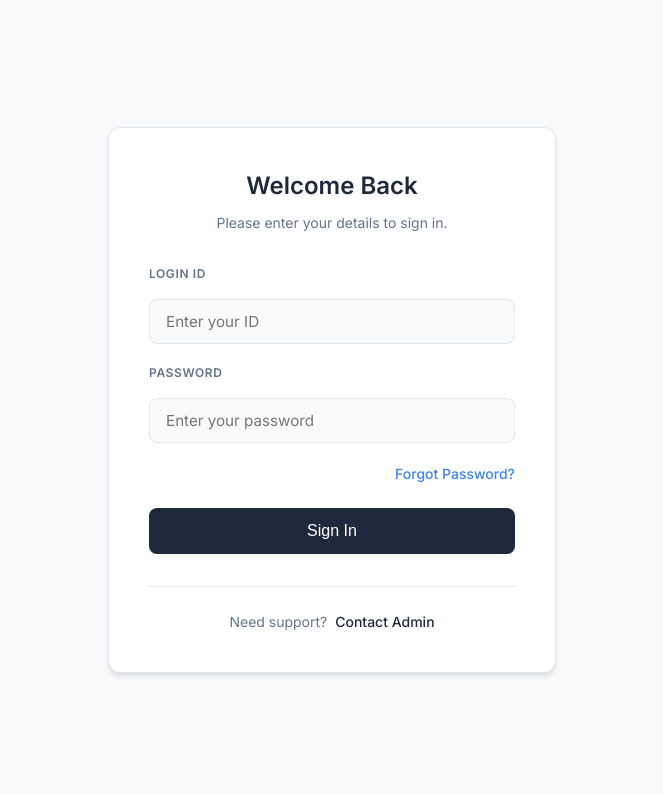
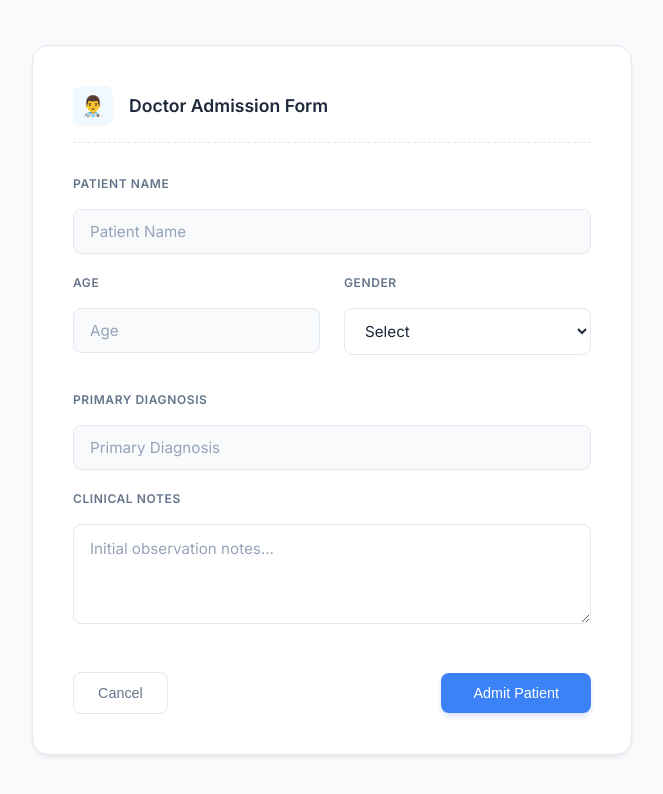
Before and after one commit to VhoraZishan/CareFlowNexus, a React (Vite) app in the folder frontend/: page /patients/doctor-admit in a window 1280 px wide. Before the commit this address led to /. Shown: the top 794 px of the page, without its empty margins (308-971 px from the left). Built offline with nearby package versions, Linux system fonts and the light colour scheme.

Commit message:
Doctor Dashboard and Admin Dashboard log out button and session created for security.

```diff
--- a/frontend/src/App.jsx
+++ b/frontend/src/App.jsx
@@ -5,6 +5,7 @@ import Dashboard from './components/Dashboard';
 import NewPatient from './components/NewPatient';
 import PatientList from './components/PatientList';
 import DoctorDashboard from './components/DoctorDashboard';
+import DoctorAdmitPatient from './components/DoctorAdmitPatient';
 
 function App() {
   return (
@@ -15,6 +16,7 @@ function App() {
         <Route path="/patients/new" element={<NewPatient />} />
         <Route path="/patients" element={<PatientList />} />
         <Route path="/doctor-dashboard" element={<DoctorDashboard />} />
+        <Route path="/patients/doctor-admit" element={<DoctorAdmitPatient />} />
         {/* Redirect unknown routes to login for now */}
         <Route path="*" element={<Navigate to="/" replace />} />
       </Routes>
--- a/frontend/src/components/Dashboard.jsx
+++ b/frontend/src/components/Dashboard.jsx
@@ -33,10 +33,20 @@ const Dashboard = () => {
                     waitTime: { value: '14m', change: 'Avg', isPositive: true }       // Mocked
                 });
 
-                // Mock activity for now as tasks API might be empty or different format
-                setActivity([
-                    { id: 1, type: 'admission', title: 'System Ready', desc: 'Dashboard loaded successfully', time: 'Now' },
-                ]);
+                // Process recent activity from real patients
+                const sortedPatients = [...patients].sort((a, b) =>
+                    new Date(b.created_at || 0) - new Date(a.created_at || 0)
+                ).slice(0, 5);
+
+                const recentActivities = sortedPatients.map((p, index) => ({
+                    id: p.patient_id || index,
+                    type: 'admission',
+                    title: 'New Patient Registered',
+                    desc: `${p.name} (Age: ${p.age})`,
+                    time: p.created_at ? new Date(p.created_at).toLocaleDateString() : 'Just now'
+                }));
+
+                setActivity(recentActivities.length > 0 ? recentActivities : []);
 
             } catch (error) {
                 console.error('Loader error:', error);
--- /dev/null
+++ b/frontend/src/components/DoctorAdmitPatient.jsx
@@ -0,0 +1,129 @@
+import React, { useState } from 'react';
+import { useNavigate } from 'react-router-dom';
+import { api } from '../api/client';
+import './NewPatient.css'; // Reusing styles for consistency
+import './DoctorDashboard.css'; // For layout container if needed
+
+const DoctorAdmitPatient = () => {
+    const navigate = useNavigate();
+    const [loading, setLoading] = useState(false);
+    const [formData, setFormData] = useState({
+        name: '',
+        age: '',
+        gender: '',
+        diagnosis: '',
+        notes: ''
+    });
+
+    const handleChange = (e) => {
+        setFormData({ ...formData, [e.target.name]: e.target.value });
+    };
+
+    const handleSubmit = async (e) => {
+        e.preventDefault();
+        setLoading(true);
+        try {
+            const userStr = localStorage.getItem('user');
+            if (!userStr) throw new Error("No active session");
+            const user = JSON.parse(userStr);
+
+            // Doctors create patients differently - perhaps directly admitting them?
+            // For now, aligning with the existing API structure but tailored for doctor input
+            // The backend currently restricts creation to receptionists.
+            // We might need to update backend permissions or use a different endpoint.
+            // Assuming we reuse createPatient for now but with different UI intent.
+
+            const patientData = {
+                user_id: user.user_id,
+                name: formData.name,
+                age: parseInt(formData.age),
+                gender: formData.gender,
+                medical_history: [`Diagnosis: ${formData.diagnosis}`, `Notes: ${formData.notes}`],
+                special_needs: []
+            };
+
+            await api.createPatient(patientData);
+            navigate('/doctor-dashboard');
+        } catch (error) {
+            console.error(error);
+            alert("Failed to admit patient. Ensure you have permissions.");
+        } finally {
+            setLoading(false);
+        }
+    };
+
+    return (
+        <div className="doctor-layout" style={{ justifyContent: 'center', alignItems: 'center', height: '100vh', overflowY: 'auto' }}>
+            <div className="form-card" style={{ width: '100%', maxWidth: '600px', padding: '0' }}>
+                <div className="form-section">
+                    <div className="section-header">
+                        <span className="section-icon user-icon">👨‍⚕️</span>
+                        <h3>Doctor Admission Form</h3>
+                    </div>
+
+                    <form onSubmit={handleSubmit}>
+                        <div className="form-group">
+                            <label>Patient Name</label>
+                            <input
+                                className="form-input"
+                                name="name"
+                                placeholder="Patient Name"
+                                required
+                                onChange={handleChange}
+                            />
+                        </div>
+                        <div className="form-grid" style={{ gridTemplateColumns: '1fr 1fr', marginTop: '1rem' }}>
+                            <div className="form-group" style={{ gridColumn: 'span 1' }}>
+                                <label>Age</label>
+                                <input
+                                    className="form-input"
+                                    name="age"
+                                    type="number"
+                                    placeholder="Age"
+                                    required
+                                    onChange={handleChange}
+                                />
+                            </div>
+                            <div className="form-group" style={{ gridColumn: 'span 1' }}>
+                                <label>Gender</label>
+                                <select className="form-select" name="gender" required onChange={handleChange} defaultValue="">
+                                    <option value="" disabled>Select</option>
+                                    <option value="male">Male</option>
+                                    <option value="female">Female</option>
+                                </select>
+                            </div>
+                        </div>
+                        <div className="form-group" style={{ marginTop: '1rem' }}>
+                            <label>Primary Diagnosis</label>
+                            <input
+                                className="form-input"
+                                name="diagnosis"
+                                placeholder="Primary Diagnosis"
+                                required
+                                onChange={handleChange}
+                            />
+                        </div>
+                        <div className="form-group" style={{ marginTop: '1rem' }}>
+                            <label>Clinical Notes</label>
+                            <textarea
+                                className="form-textarea"
+                                name="notes"
+                                placeholder="Initial observation notes..."
+                                onChange={handleChange}
+                            ></textarea>
+                        </div>
+
+                        <div className="form-footer" style={{ marginTop: '2rem', padding: '1rem 0 0 0', background: 'none', borderTop: 'none' }}>
+                            <button type="button" className="btn-cancel" onClick={() => navigate('/doctor-dashboard')}>Cancel</button>
+                            <button type="submit" className="btn-create" disabled={loading}>
+                                {loading ? 'Admitting...' : 'Admit Patient'}
+                            </button>
+                        </div>
+                    </form>
+                </div>
+            </div>
+        </div>
+    );
+};
+
+export default DoctorAdmitPatient;
--- a/frontend/src/components/DoctorDashboard.css
+++ b/frontend/src/components/DoctorDashboard.css
@@ -389,15 +389,21 @@
     color: #1e293b;
 }
 
+.card-actions {
+    display: flex;
+    gap: 0.75rem;
+    margin-top: 1rem;
+}
+
 .btn-view-details {
-    width: 100%;
+    flex: 1;
     background-color: #2563eb;
     color: white;
     border: none;
-    padding: 0.75rem;
+    padding: 0.65rem;
     border-radius: 0.5rem;
     font-weight: 600;
-    font-size: 0.9rem;
+    font-size: 0.85rem;
     cursor: pointer;
     transition: background 0.2s;
 }
@@ -405,3 +411,21 @@
 .btn-view-details:hover {
     background-color: #1d4ed8;
 }
+
+.btn-request-discharge {
+    flex: 1;
+    background-color: white;
+    color: #ef4444;
+    border: 1px solid #fee2e2;
+    padding: 0.65rem;
+    border-radius: 0.5rem;
+    font-weight: 600;
+    font-size: 0.85rem;
+    cursor: pointer;
+    transition: all 0.2s;
+}
+
+.btn-request-discharge:hover {
+    background-color: #fef2f2;
+    border-color: #ef4444;
+}
--- a/frontend/src/components/DoctorDashboard.jsx
+++ b/frontend/src/components/DoctorDashboard.jsx
@@ -1,53 +1,54 @@
-import React, { useState } from 'react';
+import React, { useState, useEffect } from 'react';
 import { useNavigate } from 'react-router-dom';
+import { api } from '../api/client';
 import './DoctorDashboard.css';
 
 const DoctorDashboard = () => {
     const navigate = useNavigate();
+    const [patients, setPatients] = useState([]);
+    const [loading, setLoading] = useState(true);
 
-    // Mock data based on the screenshot
-    const patients = [
-        {
-            id: 1,
-            name: "Robert Chen",
-            age: 45,
-            gender: "Male",
-            ward: "Ward A - Bed 12",
-            diagnosis: "Acute Appendicitis",
-            status: "Critical",
-            admitted: "08:30 AM",
-            discharge: "2:00 PM Tomorrow",
-            dischargeLabel: "Tomorrow"
-        },
-        {
-            id: 2,
-            name: "Sarah Miller",
-            age: 62,
-            gender: "Female",
-            ward: "Ward B - Bed 04",
-            diagnosis: "Pneumonia",
-            status: "Stable",
-            admitted: "11:15 AM",
-            discharge: "09:00 AM Thursday",
-            dischargeLabel: "Thursday"
-        },
-        {
-            id: 3,
-            name: "David Wilson",
-            age: 38,
-            gender: "Male",
-            ward: "Ward C - Bed 21",
-            diagnosis: "Post-Op Recovery (Knee)",
-            status: "Observing",
-            admitted: "Yesterday",
-            discharge: "6:00 PM Tonight",
-            dischargeLabel: "Tonight"
-        }
-    ];
+    useEffect(() => {
+        const fetchPatients = async () => {
+            try {
+                const userStr = localStorage.getItem('user');
+                if (!userStr) {
+                    navigate('/');
+                    return;
+                }
+                const user = JSON.parse(userStr);
+                const data = await api.getPatients(user.user_id);
+                // Filter for "undercare" status as requested
+                setPatients(data.filter(p => p.status?.toLowerCase() === 'undercare'));
+            } catch (err) {
+                console.error("Failed to load patients", err);
+            } finally {
+                setLoading(false);
+            }
+        };
+
+        fetchPatients();
+    }, [navigate]);
+
+    const handleLogout = () => {
+        localStorage.removeItem('user');
+        navigate('/');
+    };
+
+    // Helper to extract display data
+    const getDiagnosis = (p) => {
+        if (p.admission && p.admission.diagnosis) return p.admission.diagnosis;
+        if (p.medical_history && p.medical_history.length > 0) return p.medical_history[0];
+        return "Under Observation";
+    };
+
+    const getWard = (p) => {
+        if (p.admission && p.admission.room) return `Ward ${p.admission.room}`;
+        return "Unassigned";
+    };
 
     return (
         <div className="doctor-layout">
-            {/* Sidebar */}
             <aside className="doc-sidebar">
                 <div className="doc-logo">CareFlow Nexus</div>
                 <nav className="doc-nav">
@@ -59,12 +60,13 @@ const DoctorDashboard = () => {
                     <button className="doc-nav-item">
                         <span className="icon">⚙️</span> Settings
                     </button>
+                    <button className="doc-nav-item" onClick={handleLogout} style={{ color: '#ef4444' }}>
+                        <span className="icon">🚪</span> Logout
+                    </button>
                 </div>
             </aside>
 
-            {/* Main Content */}
             <main className="doc-main">
-                {/* Top Header */}
                 <header className="doc-header">
                     <div className="doc-profile">
                         <div className="doc-avatar-circle"></div>
@@ -82,28 +84,25 @@ const DoctorDashboard = () => {
                     </div>
 
                     <div className="doc-actions">
-                        <button className="btn-admit" onClick={() => navigate('/patients/new')}>
+                        <button className="btn-admit" onClick={() => navigate('/patients/doctor-admit')}>
                             <span className="icon-plus">➕</span> Admit Patient
                         </button>
                         <button className="btn-bell">🔔</button>
                     </div>
                 </header>
 
-                {/* Dashboard Content */}
                 <div className="doc-content">
                     <div className="content-header">
                         <h1>My Admitted Patients</h1>
-                        <p>3 Admitted Patients under your care today</p>
+                        <p>{patients.length} Admitted Patients under your care</p>
                     </div>
 
                     <div className="patient-cards-grid">
-                        {patients.map(patient => (
-                            <div className="patient-card" key={patient.id}>
+                        {loading ? <p>Loading patients...</p> : patients.length === 0 ? <p>No patients currently under care.</p> : patients.map(patient => (
+                            <div className="patient-card" key={patient.patient_id}>
                                 <div className="card-top">
                                     <span className="active-badge">ACTIVE ADMISSION</span>
-                                    <span className={`status-tag ${patient.status.toLowerCase()}`}>
-                                        {patient.status.toUpperCase()}
-                                    </span>
+                                    <span className="status-tag stable">UNDER CARE</span>
                                 </div>
 
                                 <div className="card-header">
@@ -113,14 +112,14 @@ const DoctorDashboard = () => {
 
                                 <div className="card-row ward-info">
                                     <span className="icon">🛏️</span>
-                                    <span>{patient.ward}</span>
+                                    <span>{getWard(patient)}</span>
                                 </div>
 
                                 <div className="card-row diagnosis-section">
                                     <div className="icon-box">🏥</div>
                                     <div className="diagnosis-info">
                                         <span className="label">REASON FOR ADMISSION</span>
-                                        <span className="value">{patient.diagnosis}</span>
+                                        <span className="value">{getDiagnosis(patient)}</span>
                                     </div>
                                 </div>
 
@@ -129,21 +128,28 @@ const DoctorDashboard = () => {
                                         <span className="icon-arrow-in">Login</span>
                                         <div className="time-details">
                                             <span className="label">ADMITTED</span>
-                                            <span className="value">{patient.admitted}</span>
+                                            <span className="value">
+                                                {patient.created_at ? new Date(patient.created_at).toLocaleDateString() : 'Today'}
+                                            </span>
                                         </div>
                                     </div>
                                     <div className="time-block right">
                                         <span className="icon-arrow-out">Logout</span>
                                         <div className="time-details">
                                             <span className="label">DISCHARGE</span>
-                                            <span className="value">{patient.discharge}</span>
+                                            <span className="value">--</span>
                                         </div>
                                     </div>
                                 </div>
 
-                                <button className="btn-view-details">
-                                    View Details
-                                </button>
+                                <div className="card-actions">
+                                    <button className="btn-view-details">
+                                        View Details
+                                    </button>
+                                    <button className="btn-request-discharge">
+                                        Request Discharge
+                                    </button>
+                                </div>
                             </div>
                         ))}
                     </div>
--- a/frontend/src/components/Layout.css
+++ b/frontend/src/components/Layout.css
@@ -52,7 +52,8 @@
     gap: 0.25rem;
 }
 
-.nav-item {
+.nav-item,
+.nav-item_logout {
     padding: 0.75rem 1rem;
     text-align: left;
     background: none;
@@ -67,6 +68,11 @@
     display: flex;
     align-items: center;
     gap: 0.75rem;
+}
+
+.nav-item_logout:hover {
+    background-color: #fef2f2;
+    color: #ef4444;
 }
 
 .nav-item:hover {
--- a/frontend/src/components/Layout.jsx
+++ b/frontend/src/components/Layout.jsx
@@ -1,10 +1,22 @@
-import React from 'react';
+import React, { useEffect } from 'react';
 import { useNavigate, useLocation } from 'react-router-dom';
 import './Layout.css';
 
 const Layout = ({ children, title, actions }) => {
     const navigate = useNavigate();
     const location = useLocation();
+
+    useEffect(() => {
+        const user = localStorage.getItem('user');
+        if (!user) {
+            navigate('/');
+        }
+    }, [navigate]);
+
+    const handleLogout = () => {
+        localStorage.removeItem('user');
+        navigate('/');
+    };
 
     const isActive = (path) => location.pathname === path;
 
@@ -24,6 +36,7 @@ const Layout = ({ children, title, actions }) => {
                     <button onClick={() => navigate('/patients')} className={`nav-item ${isActive('/patients') ? 'active' : ''}`}>Patients List</button>
                     <button className="nav-item">Appointments</button>
                     <button className="nav-item">Settings</button>
+                    <button className="nav-item_logout" onClick={handleLogout} style={{ marginTop: 'auto', color: '#ef4444' }}>Logout</button>
                 </nav>
 
                 <div className="help-desk-card">
```
